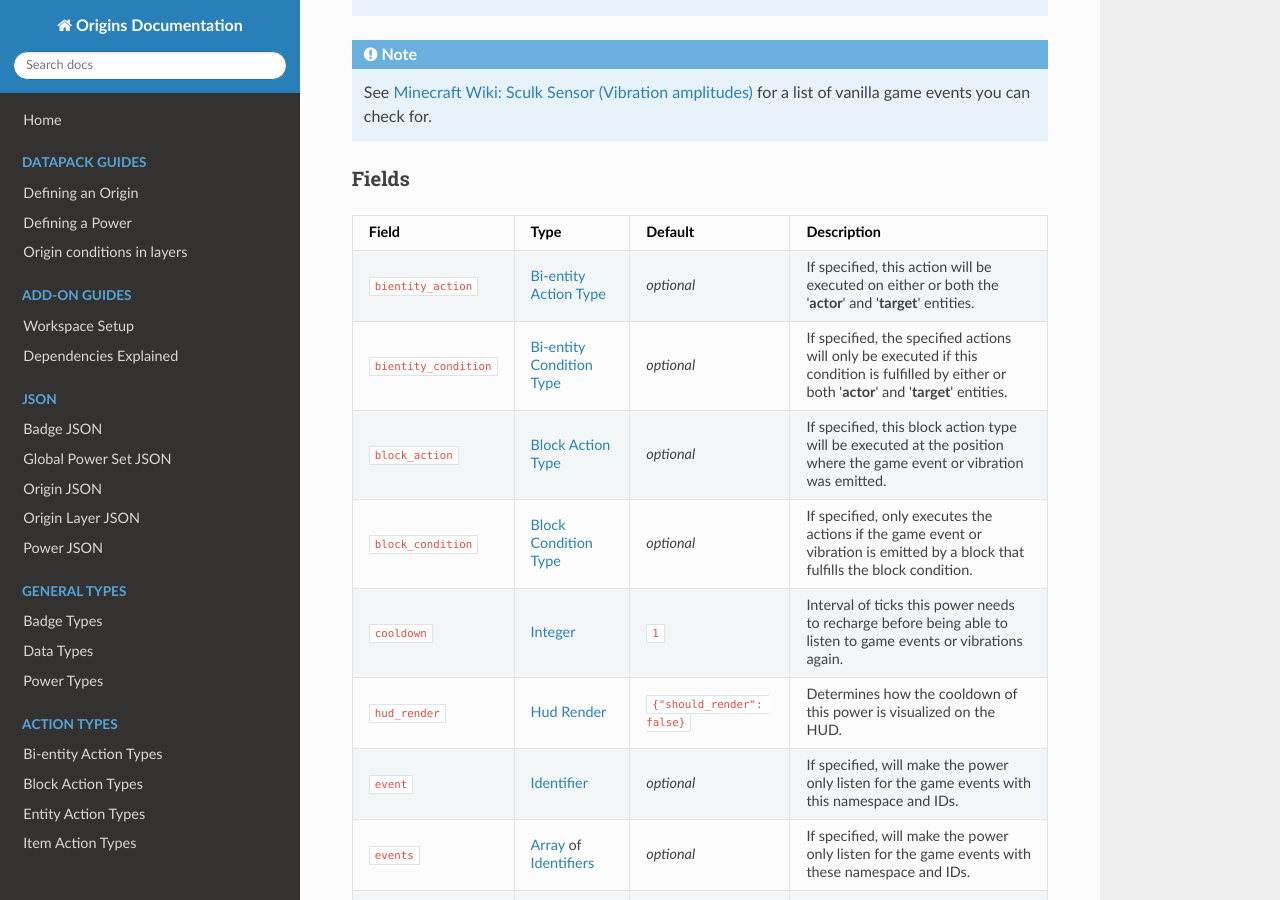
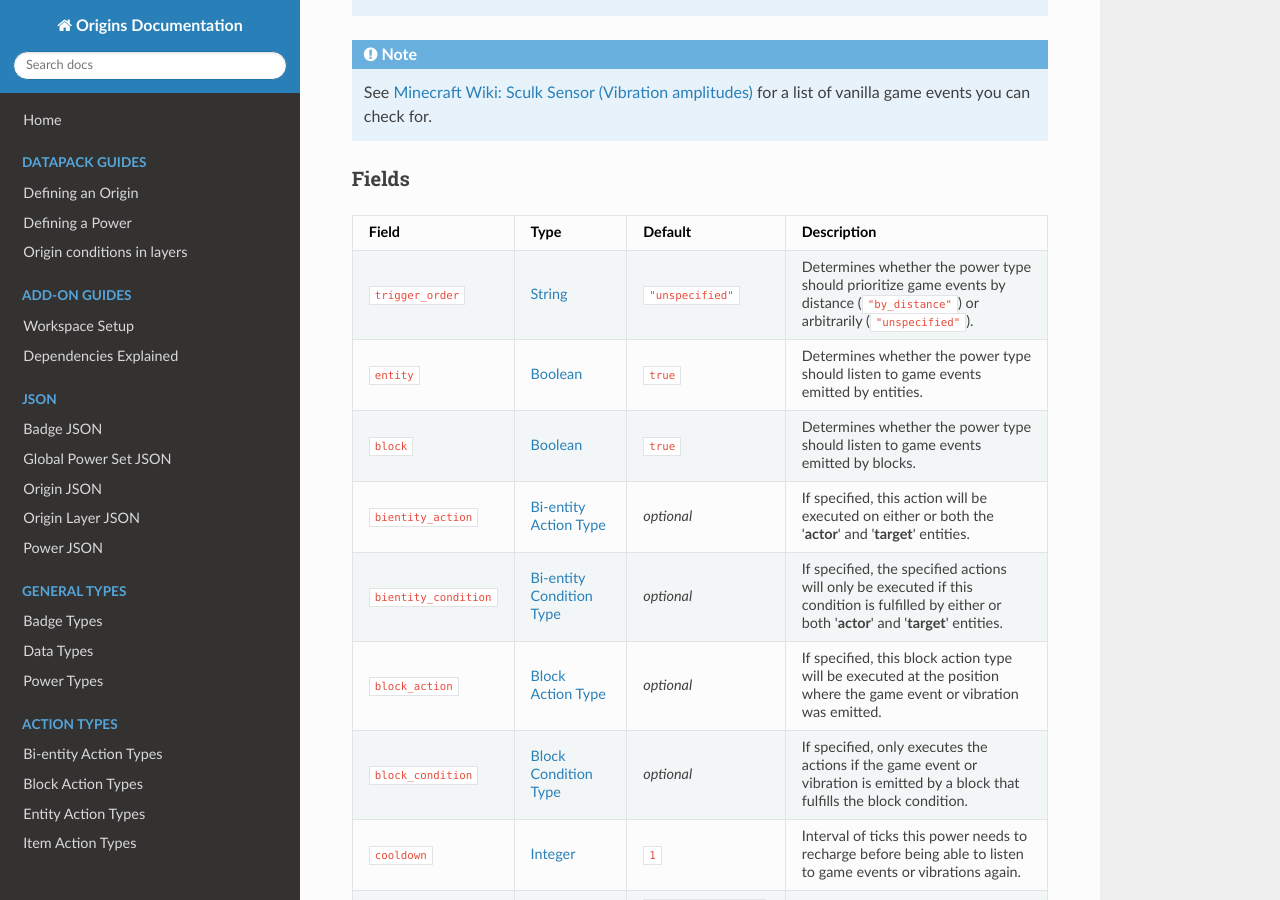
Before and after one commit to apace100/origins-docs, an MkDocs documentation site: the page built from docs/types/power_types/game_event_listener.md, in a window 1280 px wide and 900 px high, scrolled down 390 px. Built offline with MkDocs 1.6.1, drawn with Linux system fonts in a browser that asks for light colours; nearby versions of some CDN libraries.

Commit message:
Updated `game_event_listener.md` (Power Type) + Added the new `trigger_order`, `entity` and `block` fields

```diff
--- a/docs/types/power_types/game_event_listener.md
+++ b/docs/types/power_types/game_event_listener.md
@@ -24,6 +24,9 @@ Type ID: `origins:game_event_listener`
 
 Field | Type | Default | Description
 ------|------|---------|-------------
+`trigger_order` | [String](../data_types/string.md) | `"unspecified"` | Determines whether the power type should prioritize game events by distance (`"by_distance"`) or arbitrarily (`"unspecified"`).
+`entity` | [Boolean](../data_types/boolean.md) | `true` | Determines whether the power type should listen to game events emitted by entities.
+`block` | [Boolean](../data_types/boolean.md) | `true` | Determines whether the power type should listen to game events emitted by blocks.
 `bientity_action` | [Bi-entity Action Type](../bientity_action_types.md) | _optional_ | If specified, this action will be executed on either or both the '**actor**' and '**target**' entities.
 `bientity_condition` | [Bi-entity Condition Type](../bientity_condition_types.md) | _optional_ | If specified, the specified actions will only be executed if this condition is fulfilled by either or both '**actor**' and '**target**' entities.
 `block_action` | [Block Action Type](../block_action_types.md) | _optional_ | If specified, this block action type will be executed at the position where the game event or vibration was emitted.
```
